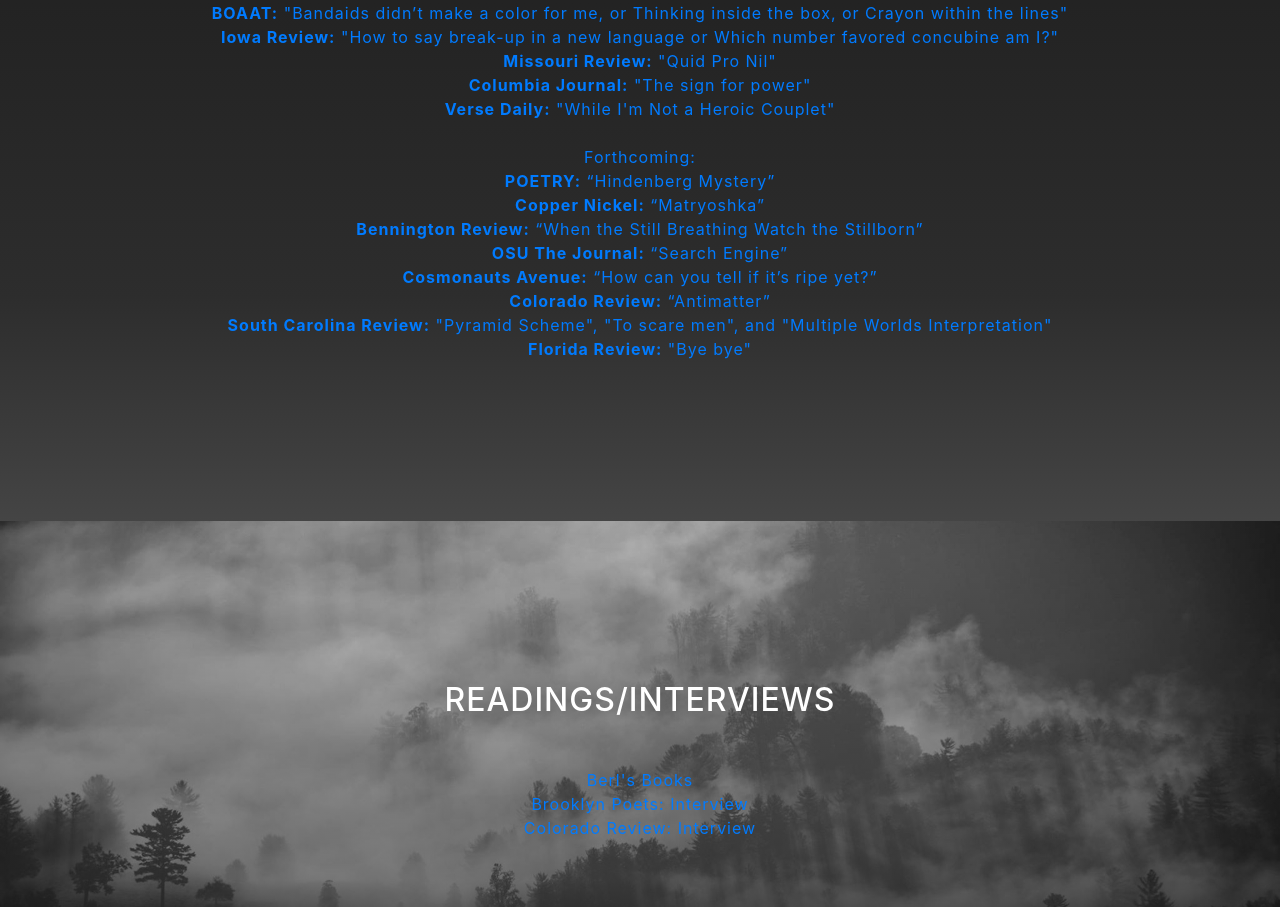
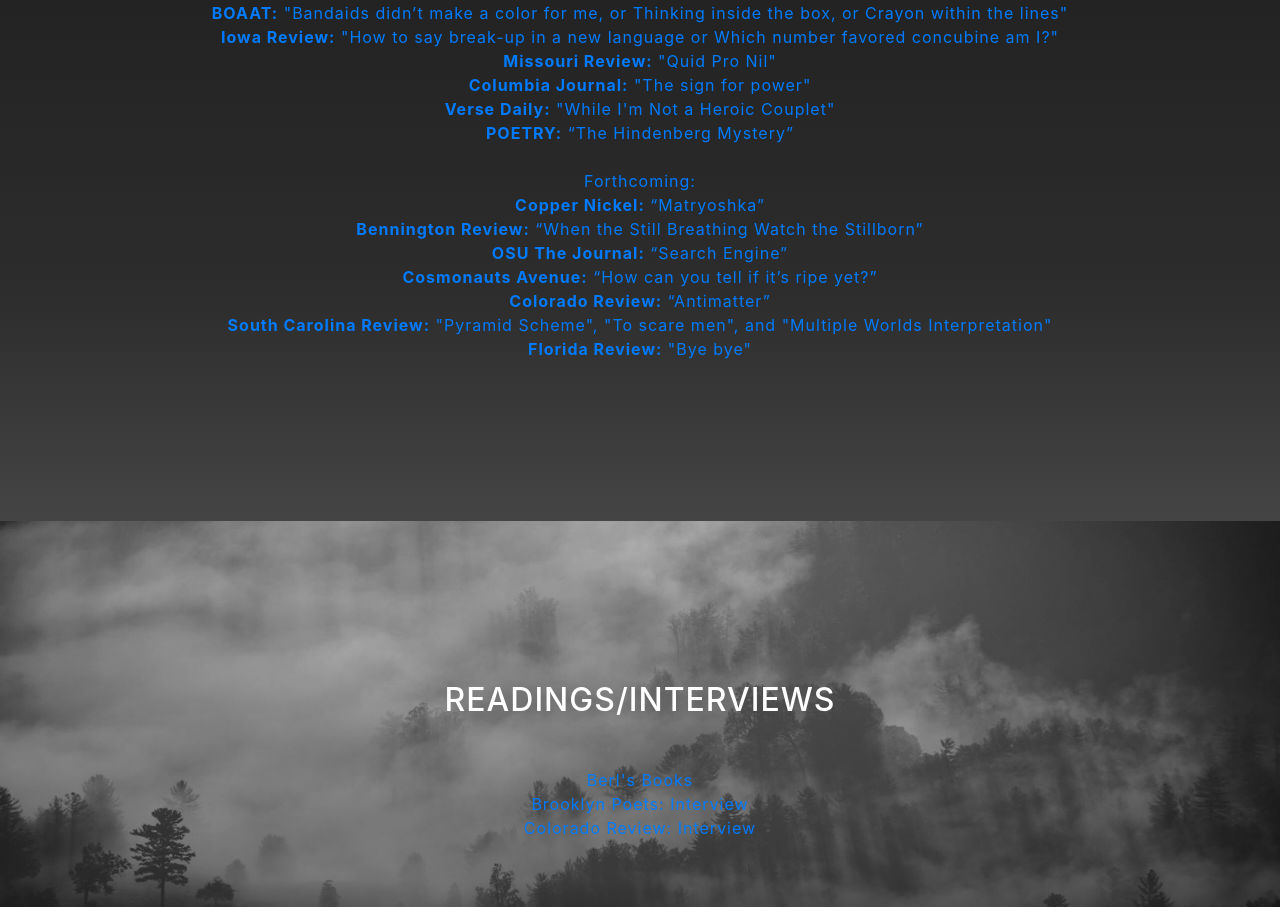
Before and after one commit to stellaywong/stellaywong.github.io, a website with bundled scripts: page index.html in a window 1280 px wide. Shown: the part 1181-2088 px from the top of the page. Built offline with nearby package versions, Linux system fonts and the light colour scheme.

Commit message:
Add POETRY link

```diff
--- a/index.html
+++ b/index.html
@@ -115,11 +115,11 @@
               "The sign for power"</a><br>
             <a href="http://www.versedaily.org/2020/whileimnotaheroiccouplet.shtml"><strong>Verse Daily:</strong>
               "While I'm Not a Heroic Couplet"</a><br>
+            <a href="https://www.poetryfoundation.org/poetrymagazine/issue/155204/february-2021"><strong>POETRY:</strong> “The Hindenberg Mystery”</a><br>
 
             <br>
 
             <a href="">Forthcoming:</a><br>
-            <a href="http://stella-wong.com/#poetry"><strong>POETRY:</strong> “Hindenberg Mystery”</a><br>
             <a href="http://stella-wong.com/#poetry"><strong>Copper Nickel:</strong> “Matryoshka”</a><br>
             <a href="http://stella-wong.com/#poetry"><strong>Bennington Review:</strong> “When the Still Breathing Watch the Stillborn”</a><br>
             <a href="http://stella-wong.com/#poetry"><strong>OSU The Journal:</strong> “Search Engine”</a><br>
```
